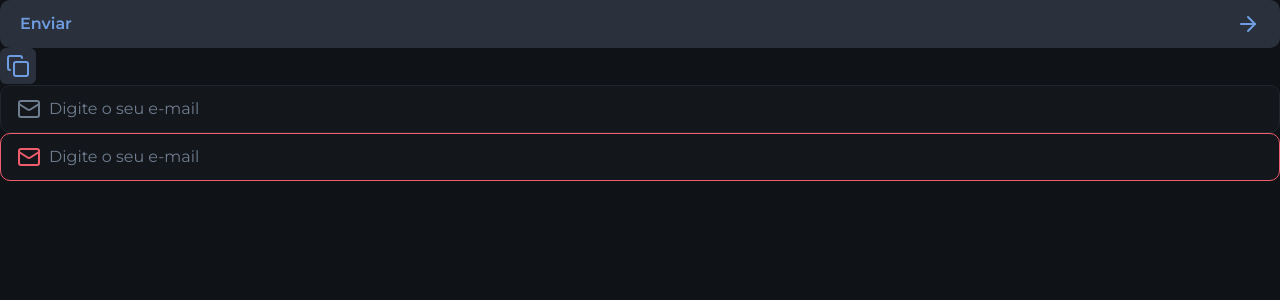
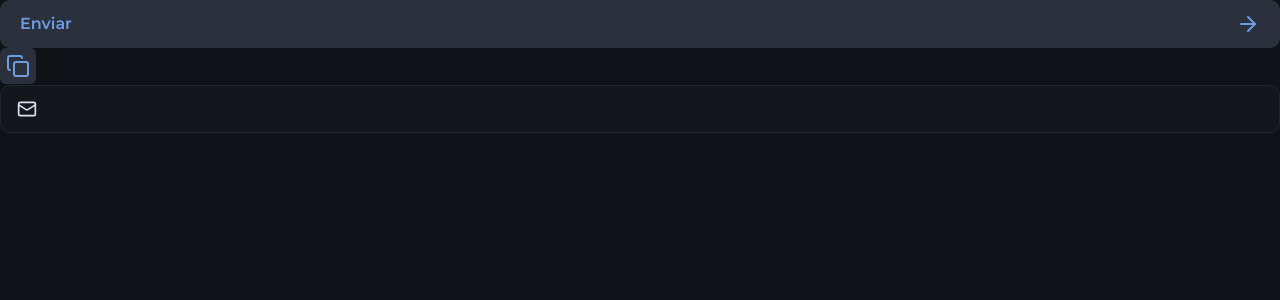
Before and after one commit to jullianedipaula/NLW-Connect, a Next.js app: page / in a window 1280 px wide. Shown: the top 300 px of the page. Built offline with nearby package versions, Linux system fonts and the light colour scheme.

Commit message:
Mudando os Inputs para Patern de Composição

```diff
--- a/src/app/page.tsx
+++ b/src/app/page.tsx
@@ -1,7 +1,7 @@
-import { ArrowRight, Copy } from 'lucide-react'
+import { ArrowRight, Copy, Mail } from 'lucide-react'
 import { Button } from "@/components/button";
 import { IconButton } from '@/components/icon-button';
-import { Input } from '@/components/input';
+import { InputField, InputIcon, InputRoot } from '@/components/input';
 
 export default function Home() {
   return (
@@ -16,8 +16,13 @@ export default function Home() {
       </IconButton>
 
       <div>
-        <Input type='email'placeholder='Digite o seu e-mail' />
-        <Input type='email'placeholder='Digite o seu e-mail' error/>
+        <InputRoot>
+          <InputIcon>
+            <Mail className='size-5'/>
+          </InputIcon>
+
+          <InputField/>
+        </InputRoot>
       </div>
 
     </main>
--- a/src/components/input.tsx
+++ b/src/components/input.tsx
@@ -1,25 +1,42 @@
 import { Mail } from "lucide-react";
 import { ComponentProps } from "react";
 
-interface InputProps extends ComponentProps<'input'>{
+interface InputRootProps extends ComponentProps<'div'>{
     error?: boolean
 }
 
-export function Input ({ error = false, ...props }: InputProps) {
+export function InputRoot({error = false, ...props }: InputRootProps) {
     return (
          <div
             data-error={error}
             className="group bg-gray-800 h-12 border border-gray-600 rounded-xl px-4 flex items-center gap-2 focus-within:border-gray-100 data-[error=true]:border-danger "
-        >
+            {...props}
+        />
+    )
+}
+
+interface InputIconProps extends ComponentProps<'span'>{
+
+}
+
+export function InputIcon(props: InputIconProps) {
+    return (
         <span
         className="text-gray-400 group-focus-within:text-gray-100 group-[&:not(:has(input:placeholder-shown))]:text-gray-100 group-data-[error=true]:text-danger"
-            >
-                <Mail/>
-            </span>
+         {...props}
+         />
+    )
+}
+
+interface InputFieldProps extends ComponentProps<'input'>{
+
+}
+
+export function InputField(props: InputFieldProps) {
+    return (
         <input
             className="flex-1 outline-0 placeholder-gray-400"
             {...props}
         />
-        </div>
     )
 }
```
Lines whose indentation alone changed are shown as unchanged.
